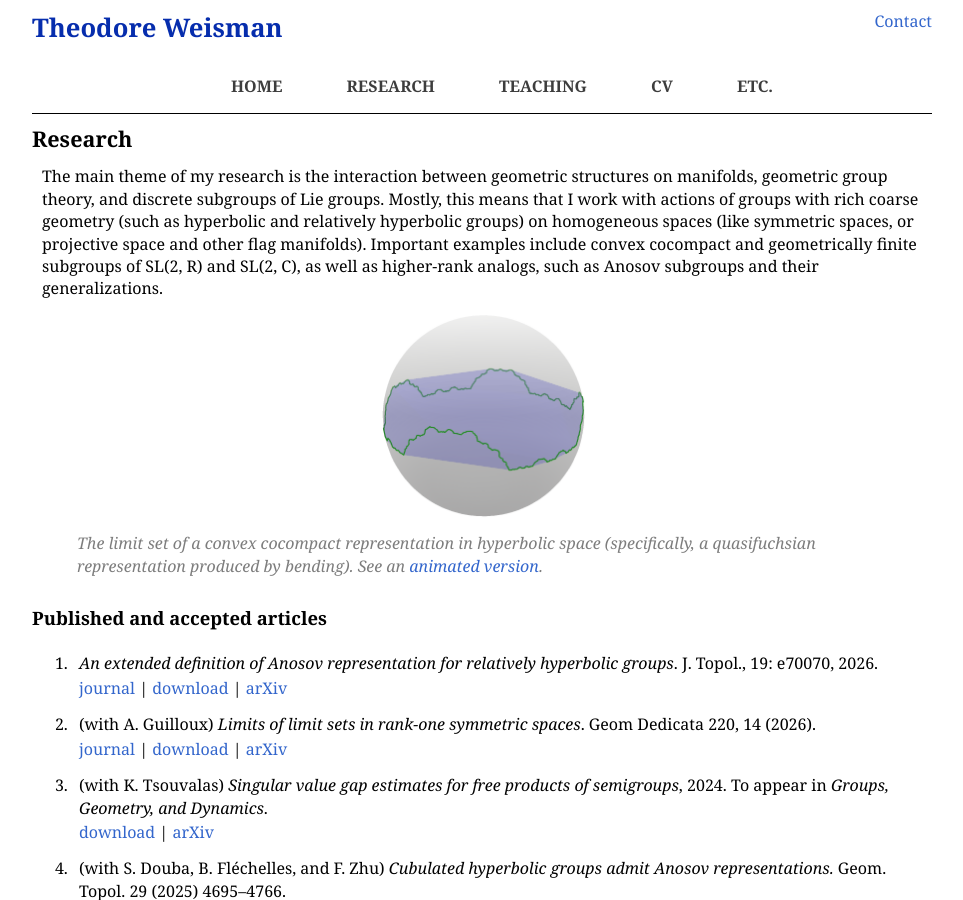
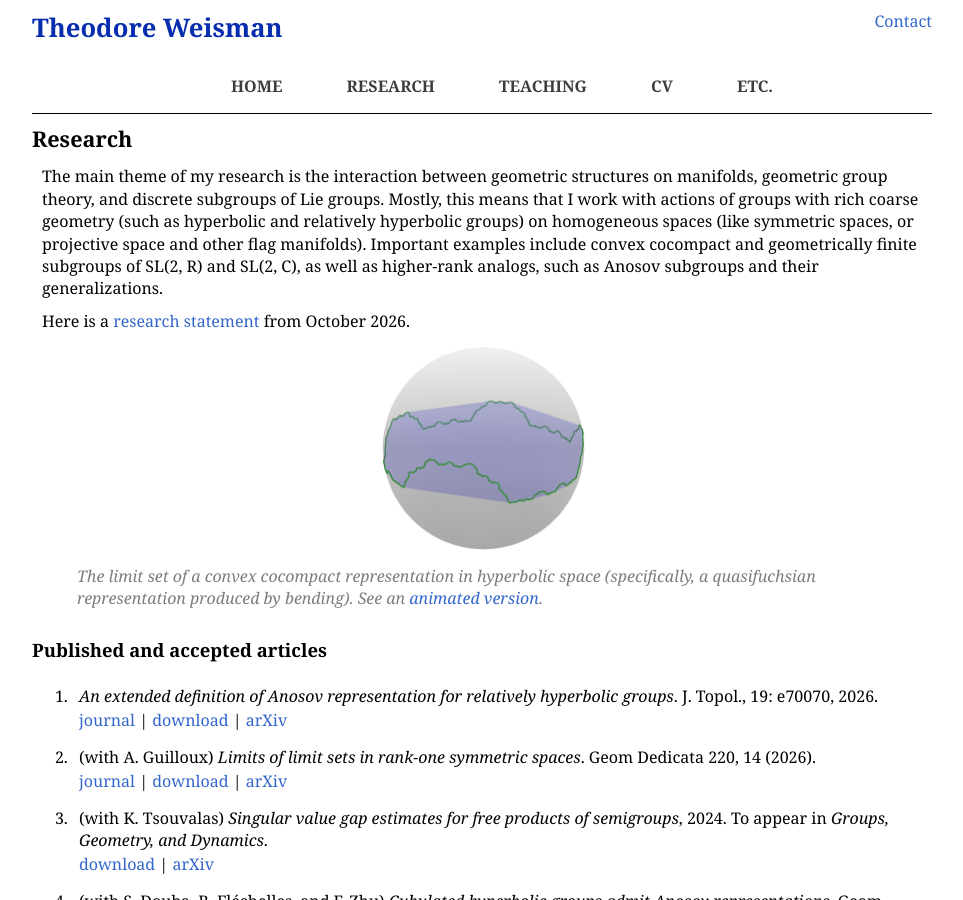
Before and after one commit to tjweisman/tjweisman.github.io, a Jekyll site: the page built from research.md, in a window 1280 px wide and 900 px high. Shown: the whole window, without its empty margins (158-1121 px from the left). Built offline with Jekyll 4.4.1, drawn with Linux system fonts in a browser that asks for light colours; nearby versions of some CDN libraries.

Commit message:
add research statement

```diff
--- a/research.md
+++ b/research.md
@@ -8,6 +8,8 @@ Research
 ==========
 
 The main theme of my research is the interaction between geometric structures on manifolds, geometric group theory, and discrete subgroups of Lie groups. Mostly, this means that I work with actions of groups with rich coarse geometry (such as hyperbolic and relatively hyperbolic groups) on homogeneous spaces (like symmetric spaces, or projective space and other flag manifolds). Important examples include convex cocompact and geometrically finite subgroups of SL(2, R) and SL(2, C), as well as higher-rank analogs, such as Anosov subgroups and their generalizations.
+
+Here is a [research statement](resources/research_statement.pdf) from October 2026.
 
 <img src="resources/quasifuchsian.png" alt="A quasifuchsian representation in H^3" width=210px />
 <div class="caption">The limit set of a convex cocompact representation in hyperbolic space (specifically, a quasifuchsian representation produced by bending). See an <a href="resources/bending2.gif">animated version</a>.</div>
@@ -54,7 +56,7 @@ The main theme of my research is the interaction between geometric structures on
 
 1. (with T. Nguyen) *Stability for boundary actions of cocompact lattices in Euclidean buildings*. arXiv: 2607.14668, 2026.
 
-	[download](papers/building_stability/pdf) \| [arXiv](https://arxiv.org/abs/2607.14668)
+	[download](papers/building_stability.pdf) \| [arXiv](https://arxiv.org/abs/2607.14668)
 
 2. *Dehn filling in semisimple Lie groups*. arXiv: 2502.17592, 2025. Submitted.
 
```
Also changed, not shown: 1 other file.
